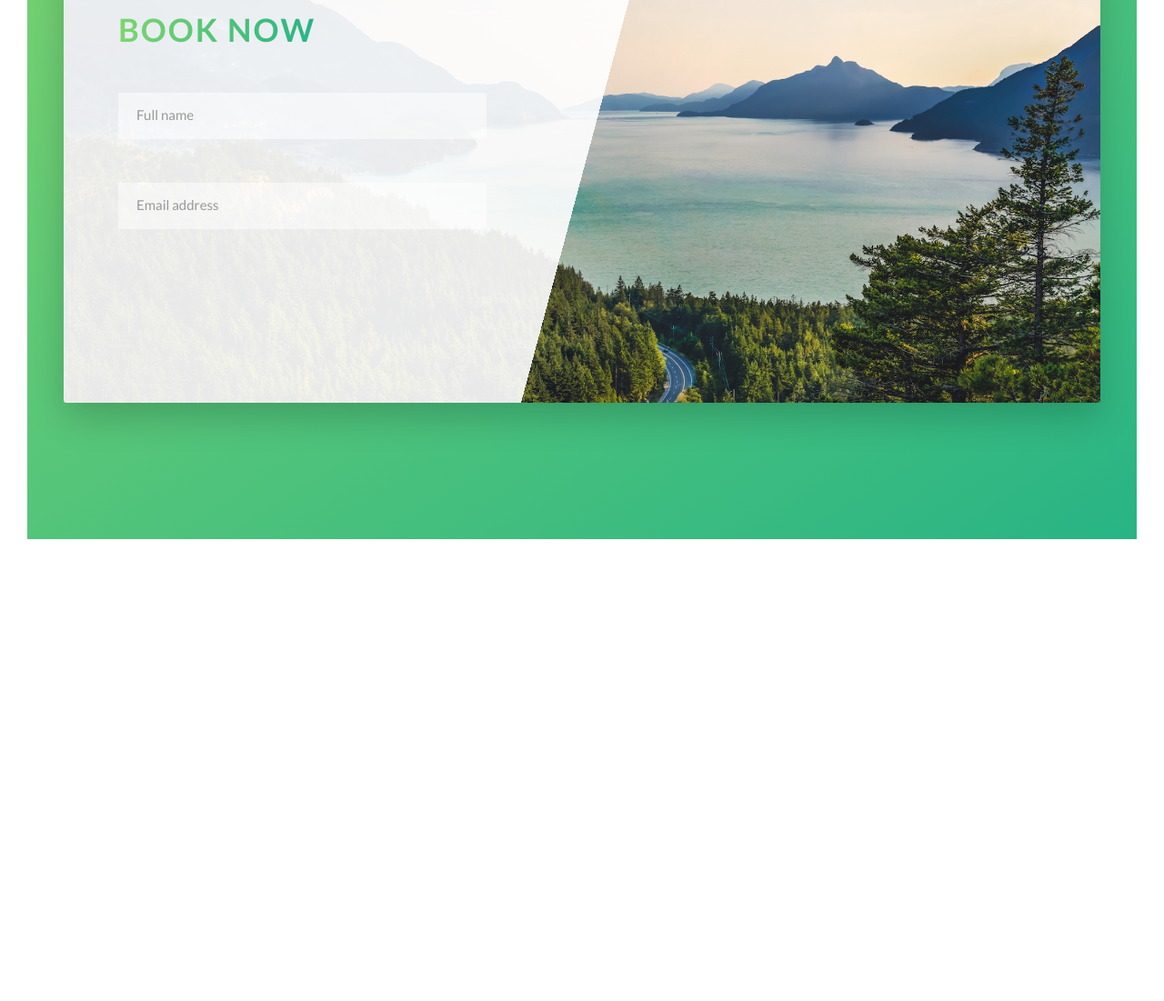
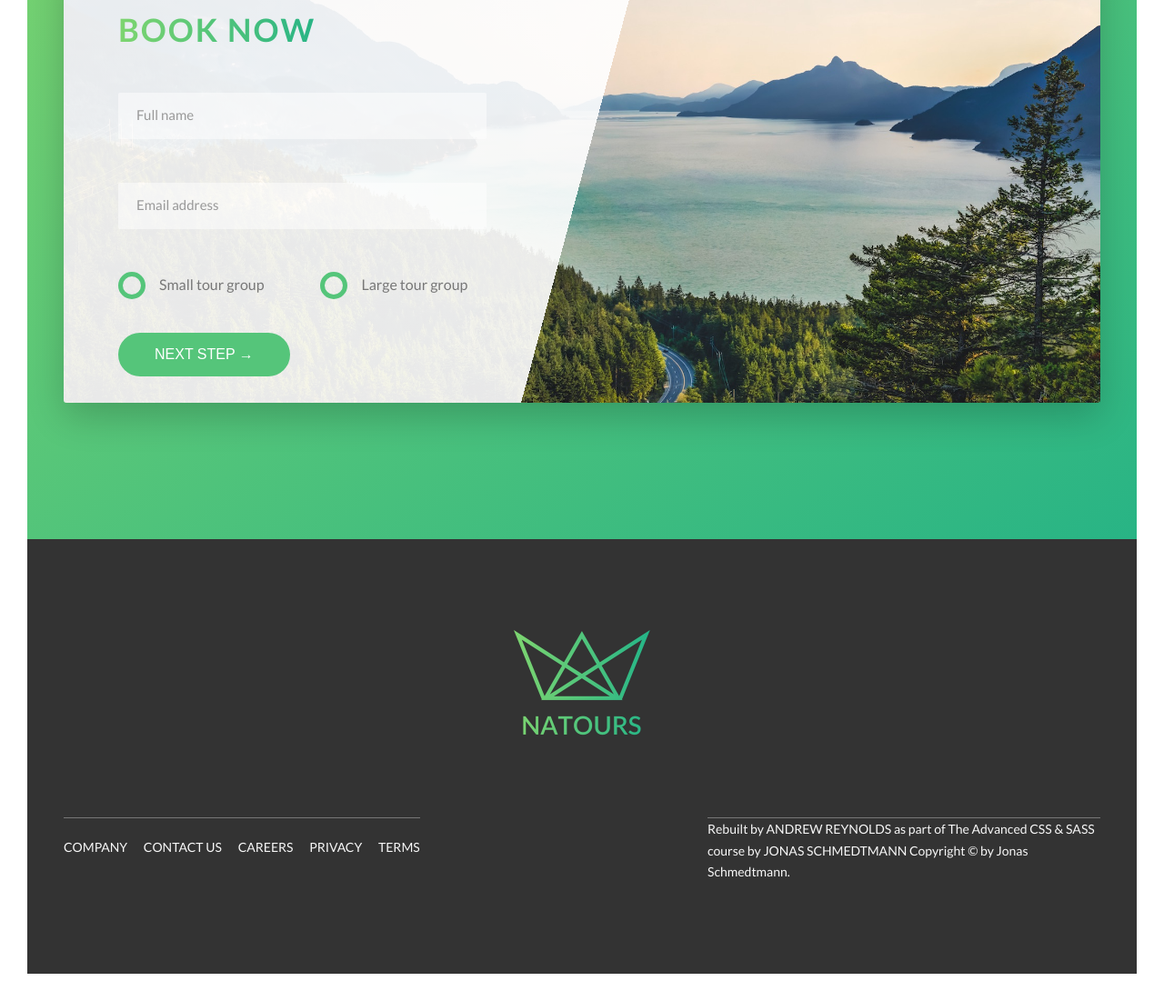
Before and after one commit to qodist/natours, a website: page index.html in a window 1280 px wide. Shown: the part 4679-5780 px from the top of the page at 91% size. Before the commit the page ends 5302 px from the top, so only its background shows below. Drawn offline with Linux system fonts and the light colour scheme.

Commit message:
finished form and footer

```diff
--- a/index.html
+++ b/index.html
@@ -281,12 +281,57 @@
                                     <input type="email" class="form__input" placeholder="Email address" id="email" required>
                                     <label for="email" class="form__label">Email address</label>
                                 </div>
+
+                                <div class="form__group u-margin-bottom-medium">
+                                    <div class="form__radio-group">
+                                        <input type="radio" class="form__radio-input" id="small" name="size">
+                                        <label for="small" class="form__radio-label">
+                                            <span class="form__radio-button"></span>
+                                            Small tour group
+                                        </label>
+                                    </div>
+
+                                    <div class="form__radio-group">
+                                        <input type="radio" class="form__radio-input" id="large" name="size">
+                                        <label for="large" class="form__radio-label">
+                                            <span class="form__radio-button"></span>
+                                            Large tour group
+                                        </label>
+                                    </div>
+                                </div>
+                                <div class="form__group">
+                                    <button class="btn btn--green">Next step &rarr;</button>
+                                </div>
                             </form>
                         </div>
                     </div>
                 </div>
             </div>
         </main>
+
+        <footer class="footer">
+            <div class="footer__logo-box">
+                <img src="img/logo-green-2x.png" alt="Full logo" class="footer__logo">
+            </div>
+            <div class="row">
+                <div class="col-1-of-2">
+                    <div class="footer__navigation">
+                        <ul class="footer__list">
+                            <li class="footer__item"><a href="#" class="footer__link">Company</a></li>
+                            <li class="footer__item"><a href="#" class="footer__link">Contact Us</a></li>
+                            <li class="footer__item"><a href="#" class="footer__link">Careers</a></li>
+                            <li class="footer__item"><a href="#" class="footer__link">Privacy</a></li>
+                            <li class="footer__item"><a href="#" class="footer__link">Terms</a></li>
+                        </ul>
+                    </div>
+                </div>
+                <div class="col-1-of-2">
+                    <p class="footer__copyright">
+                        Rebuilt by <a href="#" class="footer__link">Andrew Reynolds</a> as part of The Advanced CSS &amp; SASS course by <a href="#" class="footer__link">Jonas Schmedtmann</a> Copyright &copy; by Jonas Schmedtmann.
+                    </p>
+                </div>
+            </div>
+        </footer>
 
         <!-- <section class="grid-test">
             <div class="row">
--- a/sass/abstracts/_variables.scss
+++ b/sass/abstracts/_variables.scss
@@ -15,6 +15,7 @@ $color-grey-light-2: #eee;
 
 $color-grey-dark: #777;
 $color-grey-dark-2: #999;
+$color-grey-dark-3: #333;
 
 $color-white: #fff;
 $color-black: #000;
--- a/sass/base/_utilities.scss
+++ b/sass/base/_utilities.scss
@@ -1,8 +1,8 @@
-.u-center-text { text-align: center; }
+.u-center-text { text-align: center !important; }
 
-.u-margin-bottom-small { margin-bottom: 1.5rem; }
-.u-margin-bottom-medium { margin-bottom: 4rem; }
-.u-margin-bottom-big { margin-bottom: 8rem; }
+.u-margin-bottom-small { margin-bottom: 1.5rem !important; }
+.u-margin-bottom-medium { margin-bottom: 4rem !important; }
+.u-margin-bottom-big { margin-bottom: 8rem !important; }
 
-.u-margin-top-big { margin-top: 8rem; }
-.u-margin-top-huge { margin-top: 10rem; }
+.u-margin-top-big { margin-top: 8rem !important; }
+.u-margin-top-huge { margin-top: 10rem !important; }
--- a/sass/components/_button.scss
+++ b/sass/components/_button.scss
@@ -1,4 +1,5 @@
 .btn {
+    &,
     &:link,
     &:visited {
         text-transform: uppercase;
@@ -9,6 +10,10 @@
         transition: all .2s;
         position: relative;
         font-size: $default-font-size;
+
+        //Change for the <button> element
+        border: none;
+        cursor: pointer;
     }
 
     &:hover {
@@ -21,7 +26,9 @@
         }
     }
 
-    &:active {
+    &:active,
+    &:focus {
+        outline: none;
         transform: translateY(-1px);
         box-shadow: 0 .5rem 1rem rgba($color-black, .2);
     }
--- a/sass/components/_form.scss
+++ b/sass/components/_form.scss
@@ -14,6 +14,7 @@
         border-bottom: 3px solid transparent;
         width: 90%;
         display: block;
+        transition: all .3s;
 
         &:focus {
             outline: none;
@@ -44,4 +45,50 @@
         visibility: hidden;
         transform: translateY(-4rem);
     }
+
+    &__radio-group {
+        width: 49%;
+        display: inline-block;
+    }
+
+    &__radio-input {
+        display: none;
+    }
+
+    &__radio-label {
+        font-size: $default-font-size;
+        cursor: pointer;
+        position: relative;
+        padding-left: 4.5rem;
+    }
+
+    &__radio-button {
+        height: 3rem;
+        width: 3rem;
+        border: 5px solid $color-primary;
+        border-radius: 50%;
+        display: inline-block;
+        position: absolute;
+        top: -.4rem;
+        left: 0;
+
+        &::after {
+            content: "";
+            display: block;
+            height: 1.3rem;
+            width: 1.3rem;
+            border-radius: 50%;
+            position: absolute;
+            top: 50%;
+            left: 50%;
+            transform: translate(-50%, -50%);
+            background-color: $color-primary;
+            opacity: 0;
+            transition: opacity .2s;
+        }
+    }
+
+    &__radio-input:checked ~ &__radio-label &__radio-button::after {
+        opacity: 1;
+    }
 }
--- /dev/null
+++ b/sass/layout/_footer.scss
@@ -0,0 +1,59 @@
+.footer {
+    background-color: $color-grey-dark-3;
+    padding: 10rem 0;
+    font-size: 1.4rem;
+    color: $color-grey-light-1;
+
+    &__logo-box {
+        text-align: center;
+        margin-bottom: 8rem;
+    }
+
+    &__logo {
+        width: 15rem;
+        height: auto;
+    }
+
+    &__navigation {
+        border-top: 1px solid $color-grey-dark;
+        padding-top: 2rem;
+        display: inline-block;
+    }
+
+    &__list {
+        list-style: none;
+    }
+
+    &__item {
+        display: inline-block;
+
+        &:not(:last-child) {
+            margin-right: 1.5rem;
+        }
+    }
+
+    &__link {
+        &:link,
+        &:visited {
+            background-color: $color-grey-dark-3;
+            color: $color-grey-light-1;
+            text-decoration: none;
+            text-transform: uppercase;
+            display: inline-block;
+            transition: all .2;
+        }
+
+        &:hover,
+        &:active {
+            color: $color-primary;
+            box-shadow: 0 1rem 2rem rgba($color-black, .4);
+            transform: rotate(5deg) scale(1.3);
+        }
+    }
+
+    &__copyright {
+        border-top: 1px solid $color-grey-dark;
+        width: 80%;
+        float: right;
+    }
+}
--- a/sass/main.scss
+++ b/sass/main.scss
@@ -15,6 +15,7 @@
 @import "components/form";
 @import "components/story";
 
+@import "layout/footer";
 @import "layout/grid";
 @import "layout/header";
 
```
Also changed, not shown: css/style.css.
